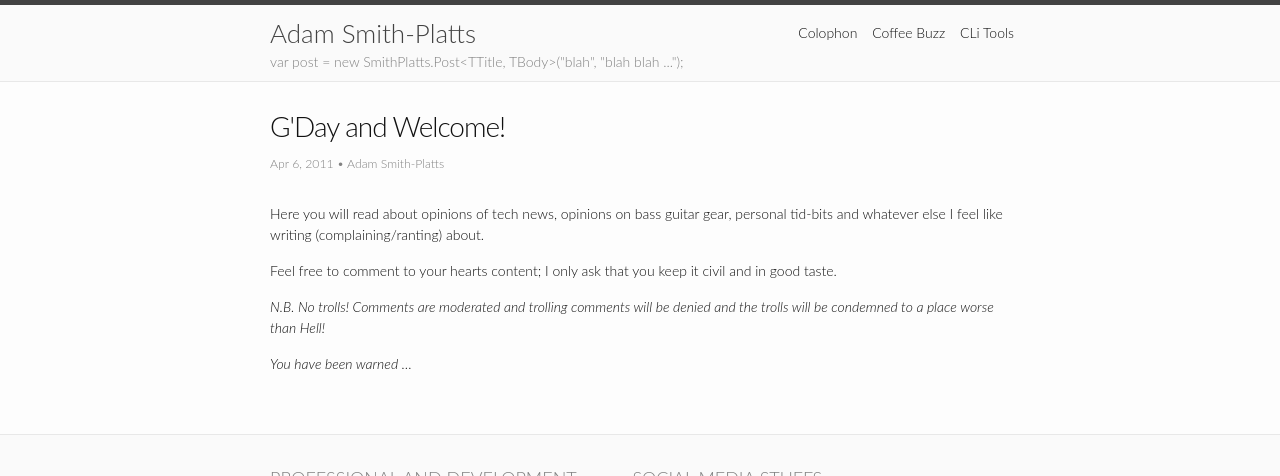
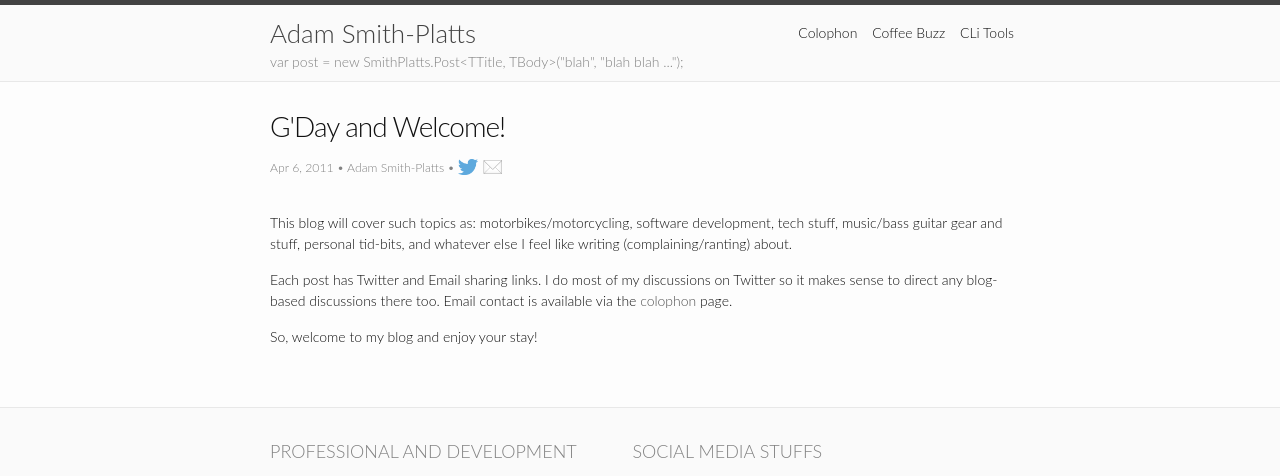
Before and after one commit to SmithPlatts/smithplatts.github.io, a Jekyll site: the page built from _posts/2011-04-06-welcome.md, in a window 1280 px wide, cut to the strip 0-476 px from the top of the page. Built offline with Jekyll 4.4.1, drawn with Linux system fonts in a browser that asks for light colours.

Commit message:
Added post sharing options and updated the welcome page. BTW, I meant Responsive and not Reactive in the last commit.

```diff
--- a/_layouts/post.html
+++ b/_layouts/post.html
@@ -10,7 +10,15 @@ layout: default
         {% else %}
         <h1 class="post-title">{{ page.title }}</h1>
         {% endif %}
-        <p class="post-meta">{{ page.date | date: "%b %-d, %Y" }}{% if page.author %} • {{ page.author }}{% endif %}</p>
+        <p class="post-meta">
+            {{ page.date | date: "%b %-d, %Y" }}{% if page.author %} • {{ page.author }}{% endif %} •
+            <a href="https://twitter.com/intent/tweet?url={{ page.url | prepend: site.url | uri_escape }}&text={{ page.title | uri_escape }}&via={{ site.twitter_username }}" target="_blank">
+                <img src="/assets/images/logos/twitter_logo_blue.png" height="16" />
+            </a>
+            <a href="mailto:?subject={{ page.title | uri_escape }}&body=Read this and thought I'd share: {{ page.url | prepend: site.url | uri_escape }}">
+                <img src="/assets/images/logos/mail.png" height="24" />
+            </a>
+        </p>
     </header>
 
     <article class="post-content">
--- a/_posts/2011-04-06-welcome.md
+++ b/_posts/2011-04-06-welcome.md
@@ -3,10 +3,8 @@ title: G'Day and Welcome!
 sticky: true
 ---
 
-Here you will read about opinions of tech news, opinions on bass guitar gear, personal tid-bits and whatever else I feel like writing (complaining/ranting) about.
+This blog will cover such topics as: motorbikes/motorcycling, software development, tech stuff, music/bass guitar gear and stuff, personal tid-bits, and whatever else I feel like writing (complaining/ranting) about.
 
-Feel free to comment to your hearts content; I only ask that you keep it civil and in good taste.
+Each post has Twitter and Email sharing links. I do most of my discussions on Twitter so it makes sense to direct any blog-based discussions there too. Email contact is available via the [colophon](/colophon/) page.
 
-*N.B. No trolls! Comments are moderated and trolling comments will be denied and the trolls will be condemned to a place worse than Hell!*
-
-*You have been warned ...*
+So, welcome to my blog and enjoy your stay!
--- a/_sass/_layout.scss
+++ b/_sass/_layout.scss
@@ -220,6 +220,11 @@ h2.post-list-heading {
 .post-meta {
     font-size: $small-font-size;
     color: $grey-color;
+
+    img {
+        margin-bottom: 3px;
+        vertical-align: middle;
+    }
 }
 
 .post-link {
```
Also changed, not shown: assets/images/logos/mail.png (added), assets/images/logos/twitter_logo_blue.png (added).
